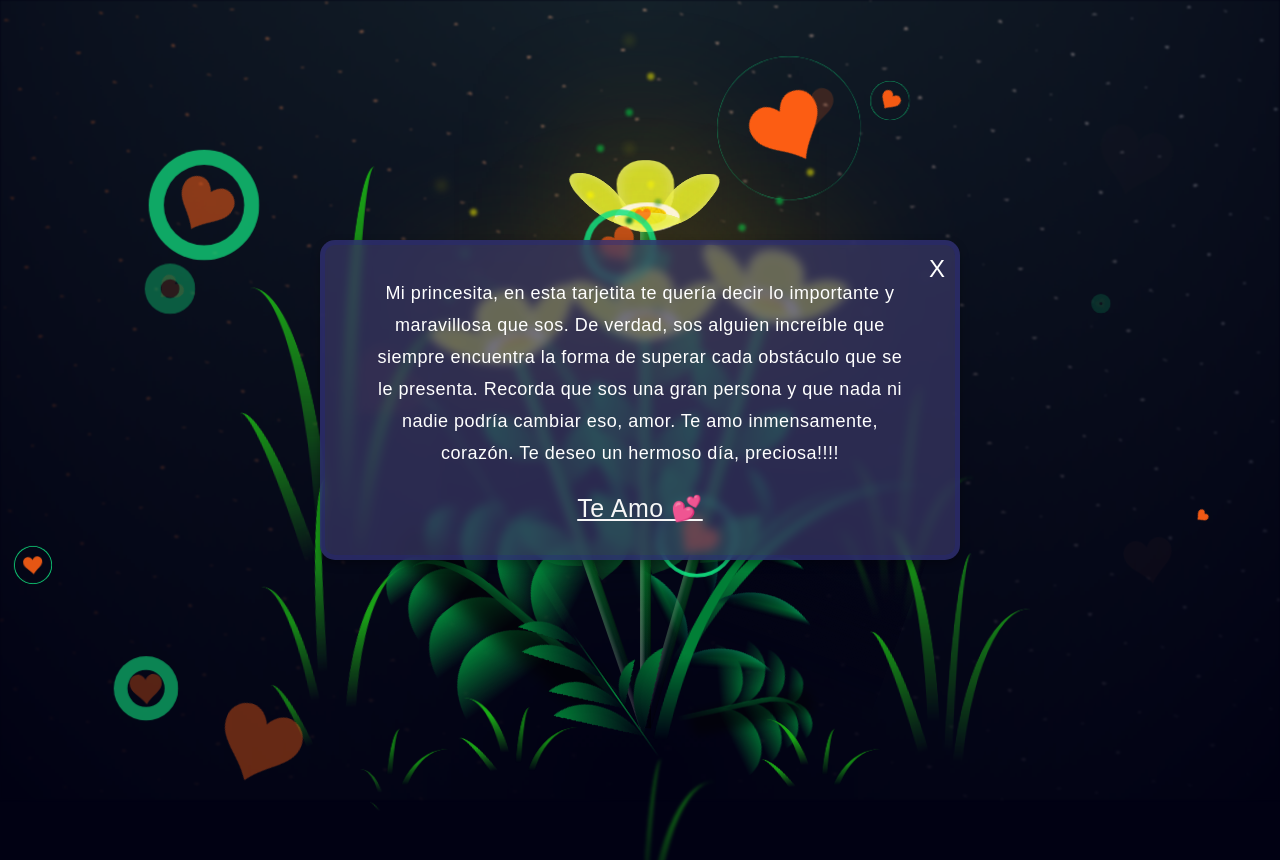
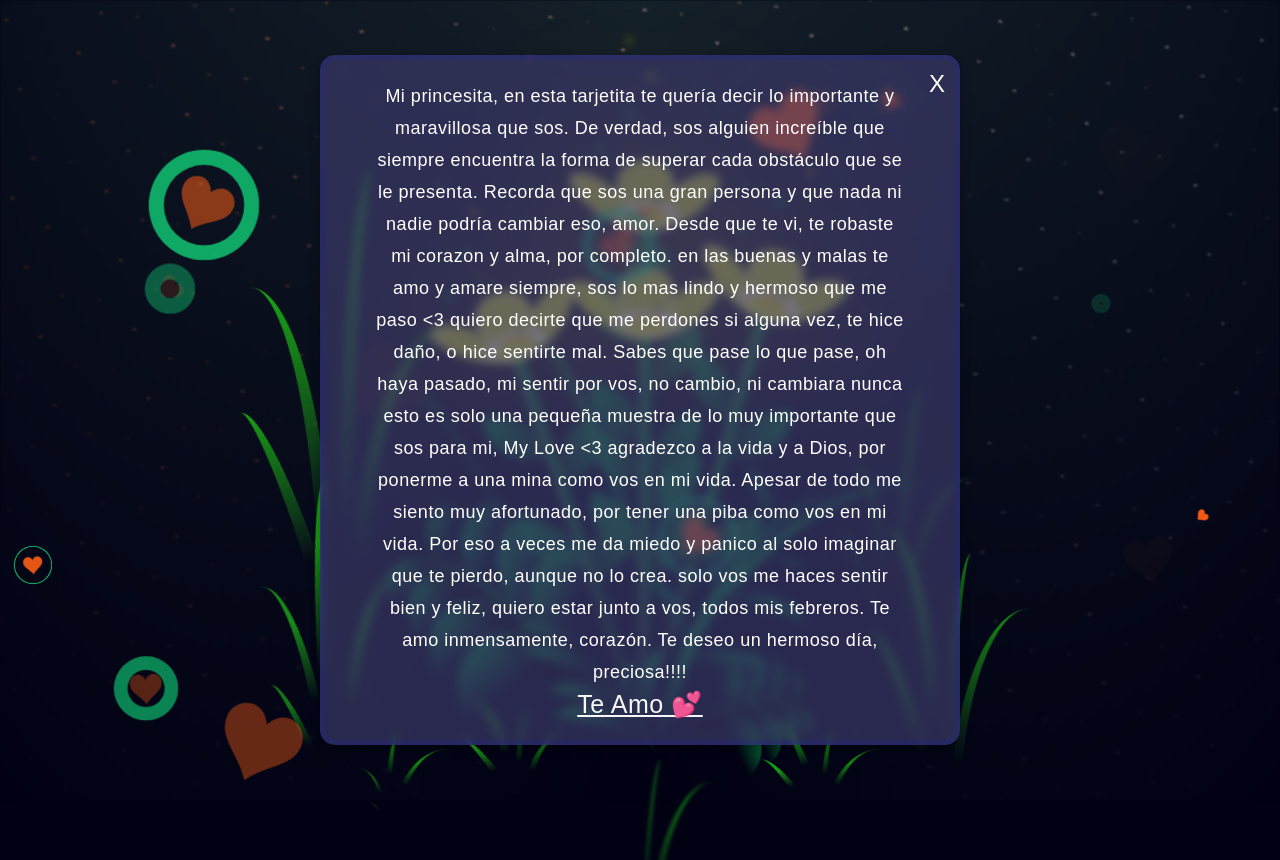
Before and after one commit to axmatiixd/MarYAxel, a plain HTML site: page flores.html in a window 1280 px wide. Shown: the top 860 px of the page. Drawn offline with Linux system fonts and the light colour scheme; a script that the page names is missing.

Commit message:
Update flores.html

```diff
--- a/flores.html
+++ b/flores.html
@@ -27,6 +27,15 @@
                 que siempre encuentra la forma de superar cada obstáculo que se le presenta. Recorda que sos una gran
                 persona y que
                 nada ni nadie podría cambiar eso, amor.
+                Desde que te vi, te robaste mi corazon y alma, por completo.
+                en las buenas y malas te amo y amare siempre, sos lo mas lindo y hermoso que me paso <3
+                quiero decirte que me perdones si alguna vez, te hice daño, o hice sentirte mal.
+                Sabes que pase lo que pase, oh haya pasado, mi sentir por vos, no cambio, ni cambiara nunca
+                esto es solo una pequeña muestra de lo muy importante que sos para mi, My Love <3
+                agradezco a la vida y a Dios, por ponerme a una mina como vos en mi vida.
+                Apesar de todo me siento muy afortunado, por tener una piba como vos en mi vida.
+                Por eso a veces me da miedo y panico al solo imaginar que te pierdo, aunque no lo crea.
+                solo vos me haces sentir bien y feliz, quiero estar junto a vos, todos mis febreros.
                 Te amo inmensamente, corazón. Te deseo un hermoso día, preciosa!!!!</p>
 
             <a href="https://wa.me/56982713743?text=Te,%20Amo" target="_blank">Te Amo
```
